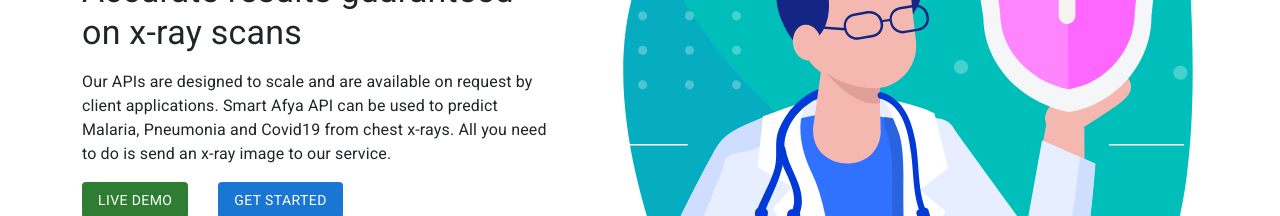
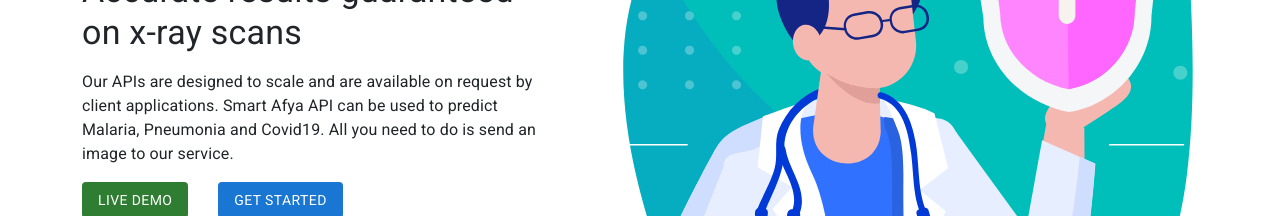
Before and after one commit to kagwicharles/smartafya-front, a React (Create React App) app: page / in a window 1280 px wide. Shown: the part 335-551 px from the top of the page. Built offline with nearby package versions, Linux system fonts and the light colour scheme; no server answers.

Commit message:
content change

```diff
--- a/src/pages/Home.js
+++ b/src/pages/Home.js
@@ -16,8 +16,8 @@
                             </Typography>
                             <Typography align='left'>
                                 Our APIs are designed to scale and are available on request by client applications.
-                                Smart Afya API can be used to predict Malaria, Pneumonia and Covid19 from chest x-rays.
-                                All you need to do is send an x-ray image to our service.
+                                Smart Afya API can be used to predict Malaria, Pneumonia and Covid19.
+                                All you need to do is send an image to our service.
                             </Typography>
                             <Box display='flex'>
                                 <Button
```
